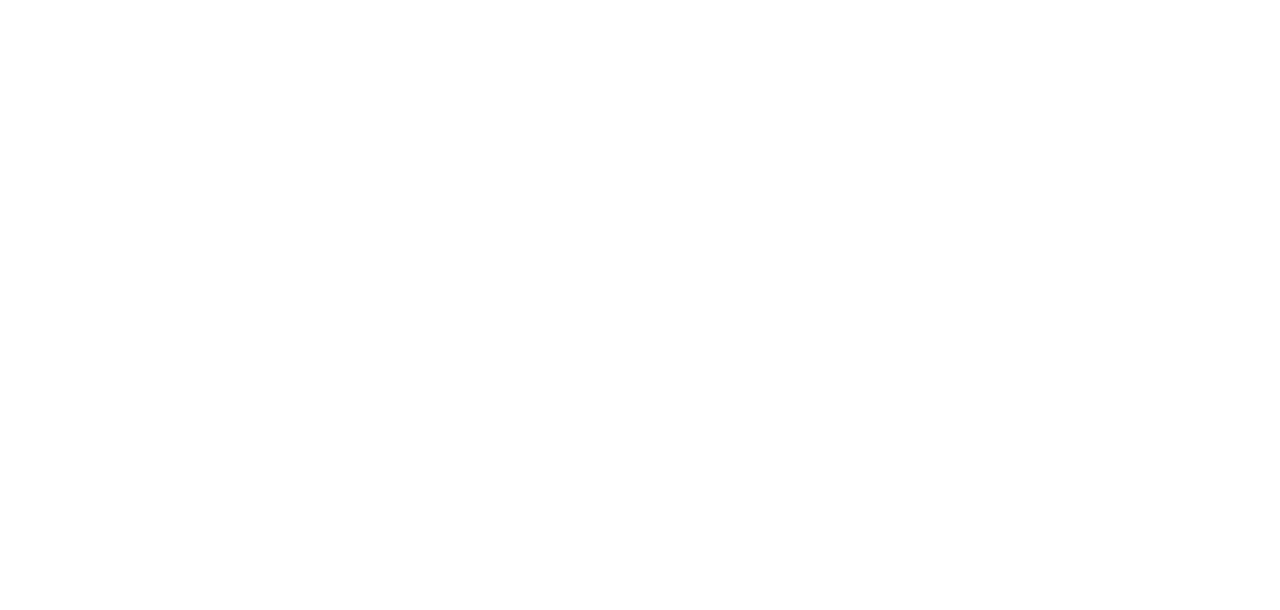
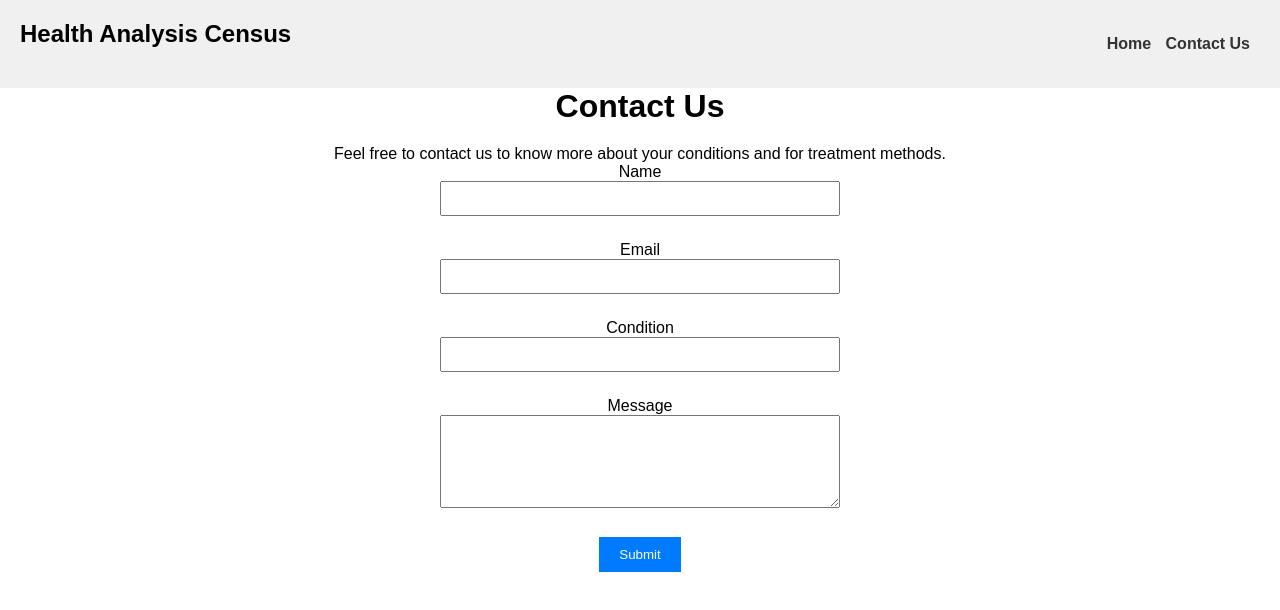
Before and after one commit to HASSAN-HKH/heath_census, a plain HTML site: page health_contact.html in a window 1280 px wide. Drawn offline with Linux system fonts and the light colour scheme.

Commit message:
Health Analysis System

```diff
--- a/health_contact.html
+++ b/health_contact.html
@@ -0,0 +1,71 @@
+<!DOCTYPE html>
+<html lang="en">
+<head>
+  <meta charset="UTF-8">
+  <title>Contact Us</title>
+  <link rel="stylesheet" href="./health_analysis.css">
+  <style>
+    body{
+        text-align: center;
+    }
+    /* Some basic styling for demonstration purposes */
+    #contactForm {
+      max-width: 400px;
+      margin: 0 auto;
+    }
+    #contactForm input,
+    #contactForm textarea {
+      width: 100%;
+      margin-bottom: 15px;
+      padding: 8px;
+    }
+    #contactForm button {
+      padding: 10px 20px;
+      background-color: #007bff;
+      color: white;
+      border: none;
+      cursor: pointer;
+    }
+    #contactForm button:hover {
+      background-color: #0056b3;
+    }
+  </style>
+</head>
+<body>
+  <nav><h1>Health Analysis Census</h1>
+    <ul>
+      <li><a href="index.html" id="home">Home </a></li>
+      <li><a href="health_contact.html" id="contact">Contact Us </a></li>
+      </li>
+
+    </ul>
+    </nav>
+  <h1>Contact Us</h1>
+  <p>Feel free to contact us to know more about your conditions and for treatment methods.</p>
+
+  <form id="contactForm">
+    <div>
+      <label for="name">Name</label>
+      <input type="text" id="name" name="name" required>
+    </div>
+    <div>
+      <label for="email">Email</label>
+      <input type="email" id="email" name="email" required>
+    </div>
+    <div>
+      <label for="condition">Condition</label>
+      <input type="text" id="condition" name="condition" required>
+    </div>
+    <div>
+      <label for="message">Message</label>
+      <textarea id="message" name="message" rows="5" required></textarea>
+    </div>
+    <button type="submit" onclick="thankyou()">Submit</button>
+  </form>
+  <script>
+    function thankyou(){
+        alert('Thank you for contacting us!')
+    }
+  </script>
+</body>
+</html>
```
Also changed, not shown: health_analysis.js (+85 -0 lines), index.html (+0 -1 lines).
